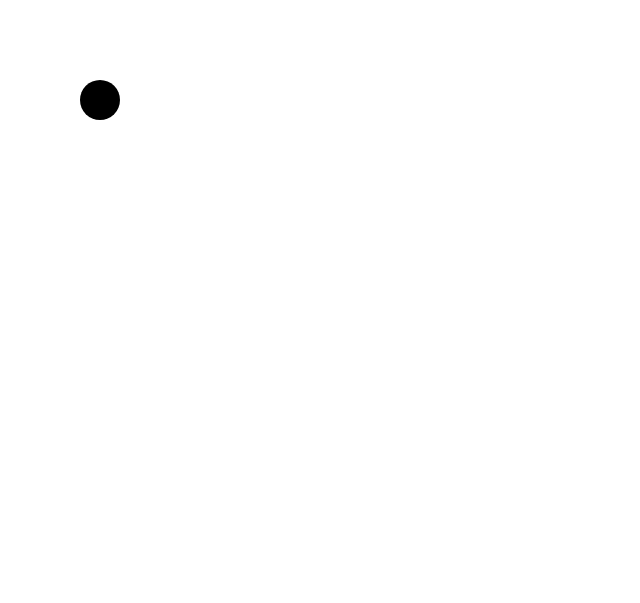
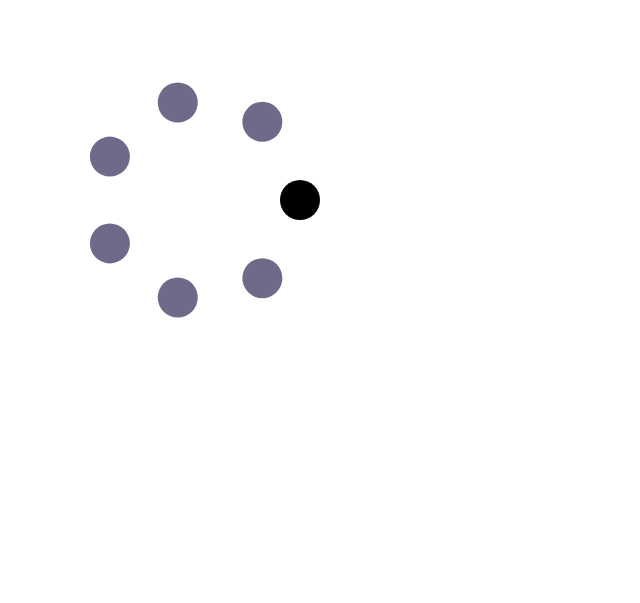
Before and after one commit to Jones-S/interactive-visualization, a plain HTML site: page 02_modules/01_translations/translation.html in a window 1280 px wide. Shown: the whole page, without its empty margins (0-640 px from the left). Drawn offline with Linux system fonts and the light colour scheme.

Commit message:
distribute circles along a circle

```diff
--- a/02_modules/01_translations/translation.js
+++ b/02_modules/01_translations/translation.js
@@ -6,27 +6,79 @@ $(document).ready(function() {
         "cx": 20,
         "cy": 20,
         "radius": 20,
-        "color": "green"
+        "color": "black"
     }, {
         "cx": 70,
         "cy": 70,
         "radius": 20,
-        "color": "purple"
+        "color": "#6e6a89"
+    }, {
+        "cx": 70,
+        "cy": 70,
+        "radius": 20,
+        "color": "#6e6a89"
+    }, {
+        "cx": 70,
+        "cy": 70,
+        "radius": 20,
+        "color": "#6e6a89"
+    }, {
+        "cx": 70,
+        "cy": 70,
+        "radius": 20,
+        "color": "#6e6a89"
+    }, {
+        "cx": 70,
+        "cy": 70,
+        "radius": 20,
+        "color": "#6e6a89"
+    }, {
+        "cx": 70,
+        "cy": 70,
+        "radius": 20,
+        "color": "#6e6a89"
+
     }];
 
+    //calculate circle position
+
+    var increase = Math.PI * 2 / circleData.length;
+    var angle = 0;
+
+    for (var i = 0; i < circleData.length; i++) {
+        x = 100 * Math.cos(angle) + 200;
+        y = 100 * Math.sin(angle) + 200;
+        angle += increase;
+        circleData[i]["cx"] = x;
+        circleData[i]["cy"] = y;
+    }
+
     var svgContainer = d3.select("body").append("svg")
-        .attr("width", 200)
-        .attr("height", 200);
+        .attr("width", 600)
+        .attr("height", 600);
 
     var circleGroup = svgContainer.append("g");
 
-    //Draw the Circle
-    var half_height = $("svg").height() / 2;
-    var half_width = $("svg").width() / 2;
-    var circle = circleGroup.append("circle")
-        .attr("cx", half_width)
-        .attr("cy", half_height)
-        .attr("r", 20);
+
+
+    var circles = circleGroup.selectAll("circle")
+        .data(circleData)
+        .enter()
+        .append("circle");
+
+    var circleAttributes = circles
+        .attr("cx", function(d) {
+            return d.cx;
+        })
+        .attr("cy", function(d) {
+            return d.cy;
+        })
+        .attr("r", function(d) {
+            return d.radius;
+        })
+        .style("fill", function(d) {
+            return d.color;
+        });
 
     var doubleclick = $("svg circle");
     doubleclick.dblclick(function() {
--- a/02_modules/03_paths/index.js
+++ b/02_modules/03_paths/index.js
@@ -40,7 +40,7 @@ $(document).ready(function() {
         .append("path")
         .attr("d", line(data))
         .attr("fill", "none")
-        .attr("stroke-width", 1)
+        .attr("stroke-width", 0.04)
         .attr("stroke", "red");
 
 
```
Also changed, not shown: 02_modules/01_translations/translation.html (+0 -1 lines).
